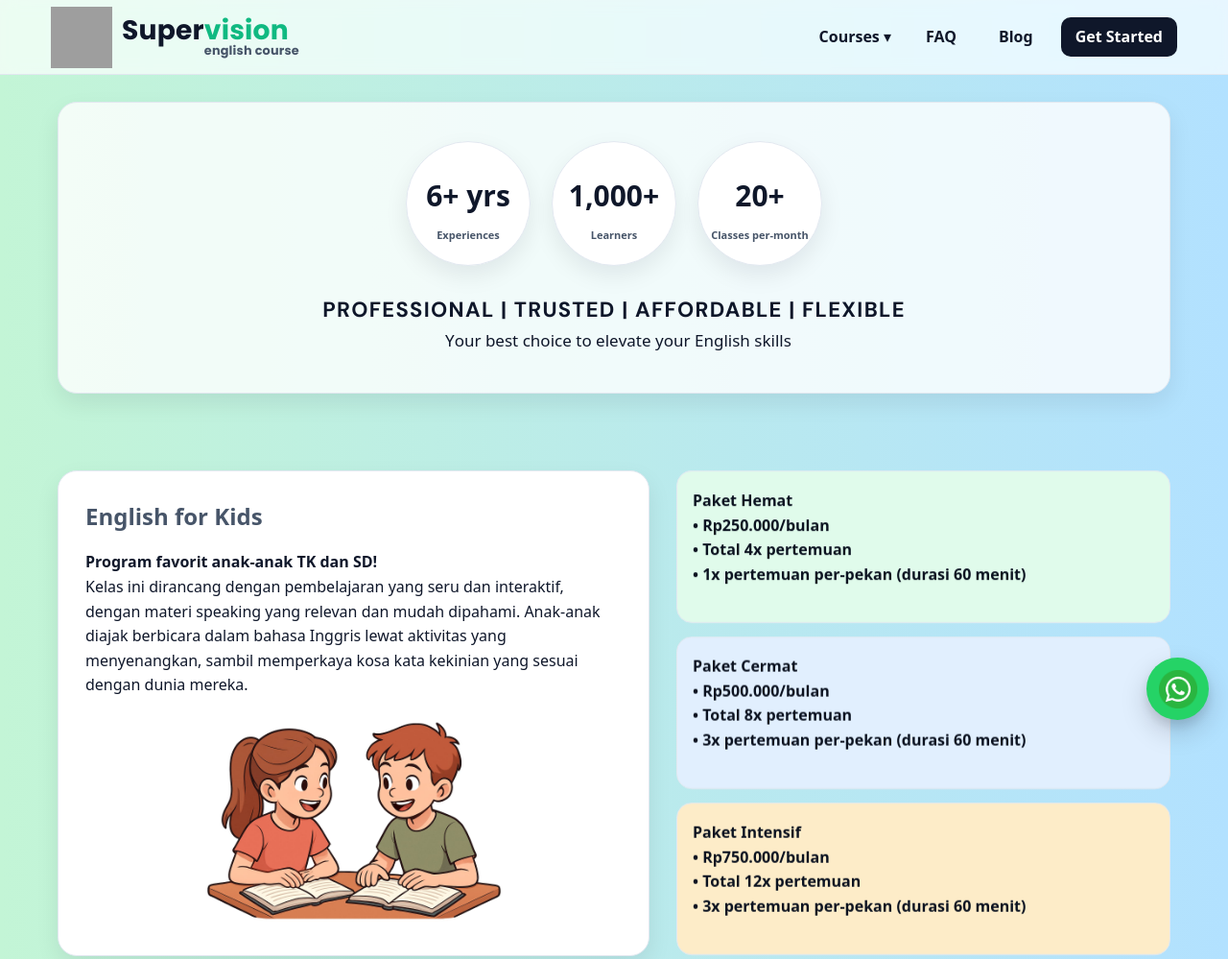
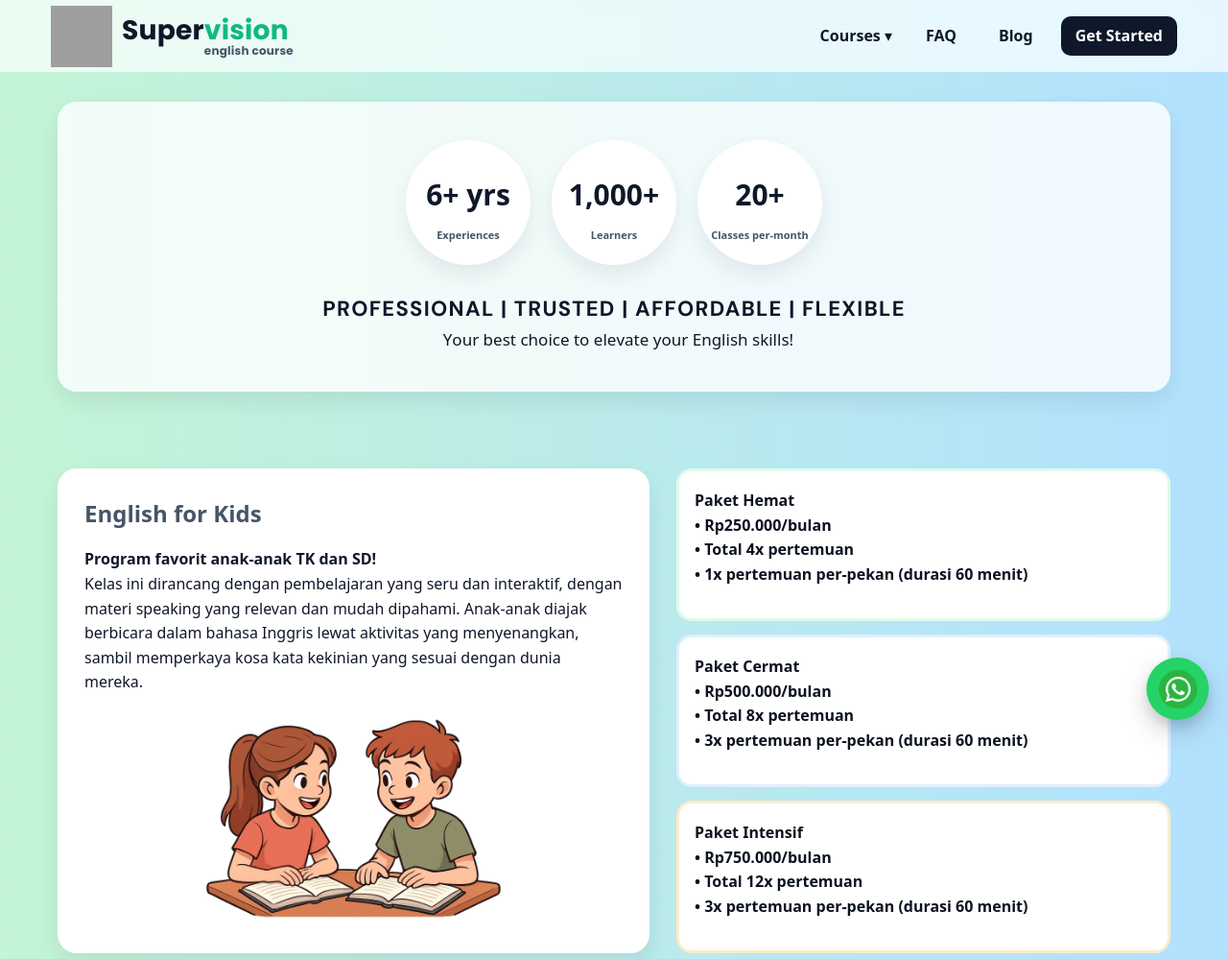
Before and after one commit to muhammadefan/supervision, a plain HTML site: page index.html in a window 1280 px wide. Shown: the top 999 px of the page at 96% size. Drawn offline with Linux system fonts and the light colour scheme; grey boxes are pictures that could not be loaded.

Commit message:
feat: changing card colors

```diff
--- a/index.html
+++ b/index.html
@@ -74,7 +74,7 @@
       <div class="achv-bottom">
         <span class="values-headline">PROFESSIONAL | TRUSTED | AFFORDABLE | FLEXIBLE</span><br>
         <strong id="achv-tagline" class="wave-text" style="font-weight: normal; font-size: 17px;">
-          Your best choice to elevate your English skills
+          Your best choice to elevate your English skills!
         </strong>
       </div>
 
@@ -194,7 +194,7 @@
                 Materi dan latihan dibuat berdasarkan target pribadi masing-masing peserta.<br>
                 So, what are you waiting for? Daftar sekarang dan wujudkan tujuanmu!
             </p>
-            <img class="course-photo" src="assets/specific-purposes.png" loading="lazy" />
+            <img class="course-photo" src="assets/specific-purposes.jpg" loading="lazy" />
         </div>
         <div class="chips reveal-stagger">
             <div class="chip">
--- a/styles.css
+++ b/styles.css
@@ -5,7 +5,7 @@
   --accent:#10b981;  /* emerald */
   --white:#ffffff;
   --card:#ffffffcc;
-  --ring:#e2e8f0;    /* slate-200 */
+  /* --ring:#e2e8f0; */   /* slate-200 */
   --circle:#ffffff;
   --shadow: 0 10px 25px rgba(2,6,23,.08);
   --radius: 20px;
@@ -63,8 +63,7 @@ body{
     background: rgba(255,255,255,.95);
     -webkit-backdrop-filter: blur(8px); backdrop-filter: blur(8px);
     border-bottom:1px solid var(--ring);
-    padding:10px 14px; gap:8px;
-    z-index:999;
+    padding:10px 14px; gap:8px; z-index:999;
   }
   .nav.is-open .topnav{ display:grid; }         /* open state */
   .topnav .btn, .topnav summary.btn{
@@ -75,7 +74,7 @@ body{
     display:block;
     padding:14px 0;           /* vertical spacing only */
   }
-  .topnav details.dropdown{ transform: none; display:block; padding-left: 1px;}    /* keep Courses */
+  .topnav details.dropdown{ transform: none; display:block; padding:1px 14px;}    /* keep Courses */
   /* FIX: remove summary's hidden-marker indent on mobile */
   .topnav details.dropdown > summary.btn{
     display:block;
@@ -152,7 +151,7 @@ body{
     grid-area: tagline;
     color: var(--muted);
     font-weight: 400;                          /* thinner than the wordmark */
-    font-size: clamp(10px, 1vw, 14px);       /* smaller text */
+    font-size: clamp(10px, 1vw, 12px);       /* smaller text */
     letter-spacing: .2px;
     margin-top: 2px;
     text-transform: lowercase;
@@ -262,11 +261,17 @@ animation: waveUp 600ms ease-out forwards; /* <-- forwards keeps 100% state */
 .courses .left{ background:#fff; border-radius: var(--radius); padding:28px; border:1px solid var(--ring); box-shadow: var(--shadow); }
 .chips{ display:grid; gap:14px; }
 .chip{
-  padding:18px 16px; border-radius:16px; color:#0b1220; font-weight:600; border:1px solid var(--ring);
-  background:#e0fbeb; /* default */
+  padding:18px 16px; border-radius:16px; color:#0b1220; font-weight:600; border:3px solid #e0fbeb;
+  background:#ffffff; /* default */
 }
-.chip:nth-child(2){ background:#e1effe; }
-.chip:nth-child(3){ background:#fdecc8; }
+.chip:nth-child(2){ background:#ffffff; border: 3px solid #e1effe;}
+.chip:nth-child(3){ background:#ffffff; border: 3px solid #fdecc8;}
+
+/*
+#e0fbeb
+#e1effe
+#fdecc8
+*/
 
 /* Image below the description inside course cards */
 .course-section .left .course-photo{
```
Also changed, not shown: assets/specific-purposes.jpg (added), 1 other file.
